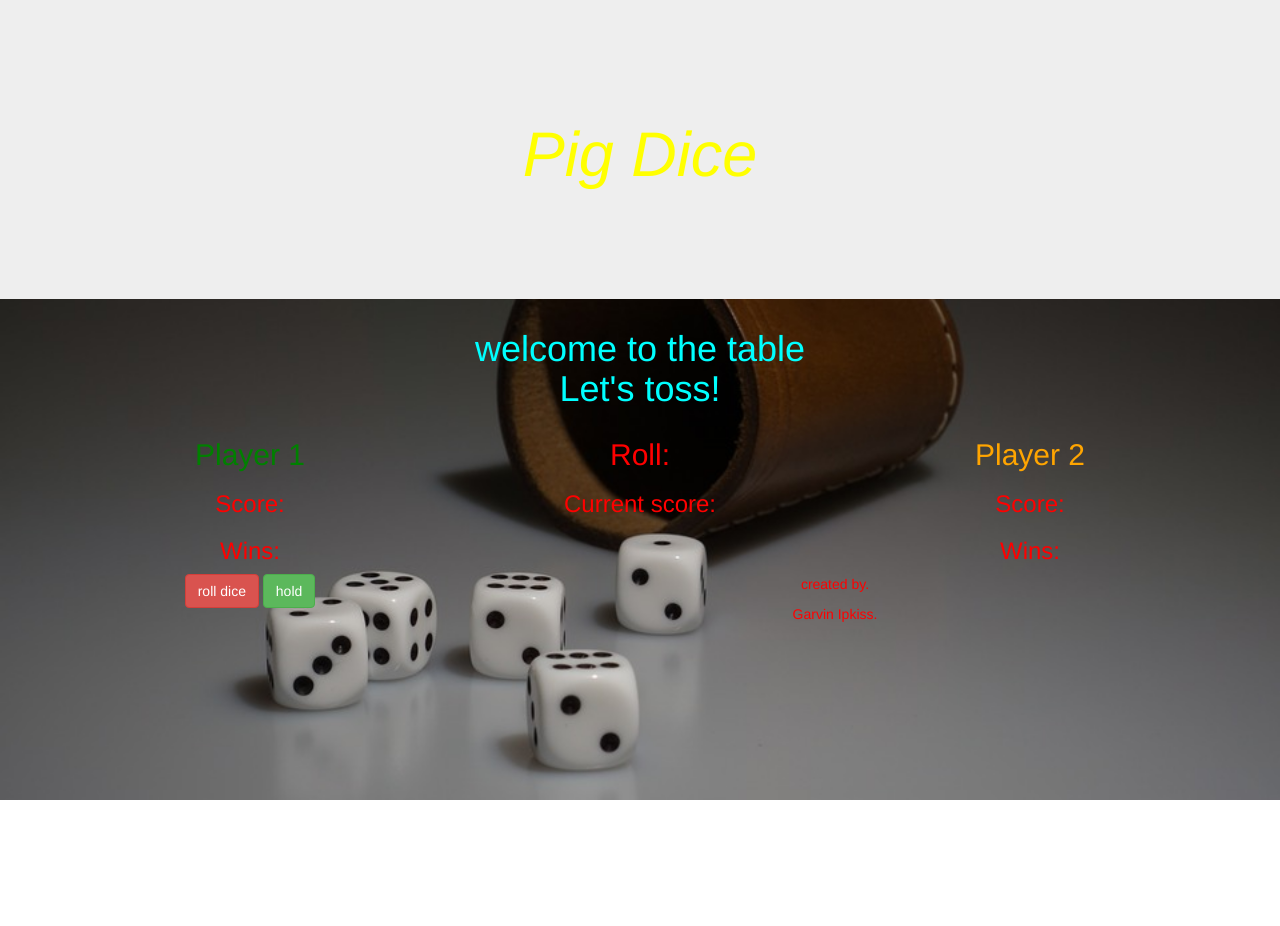
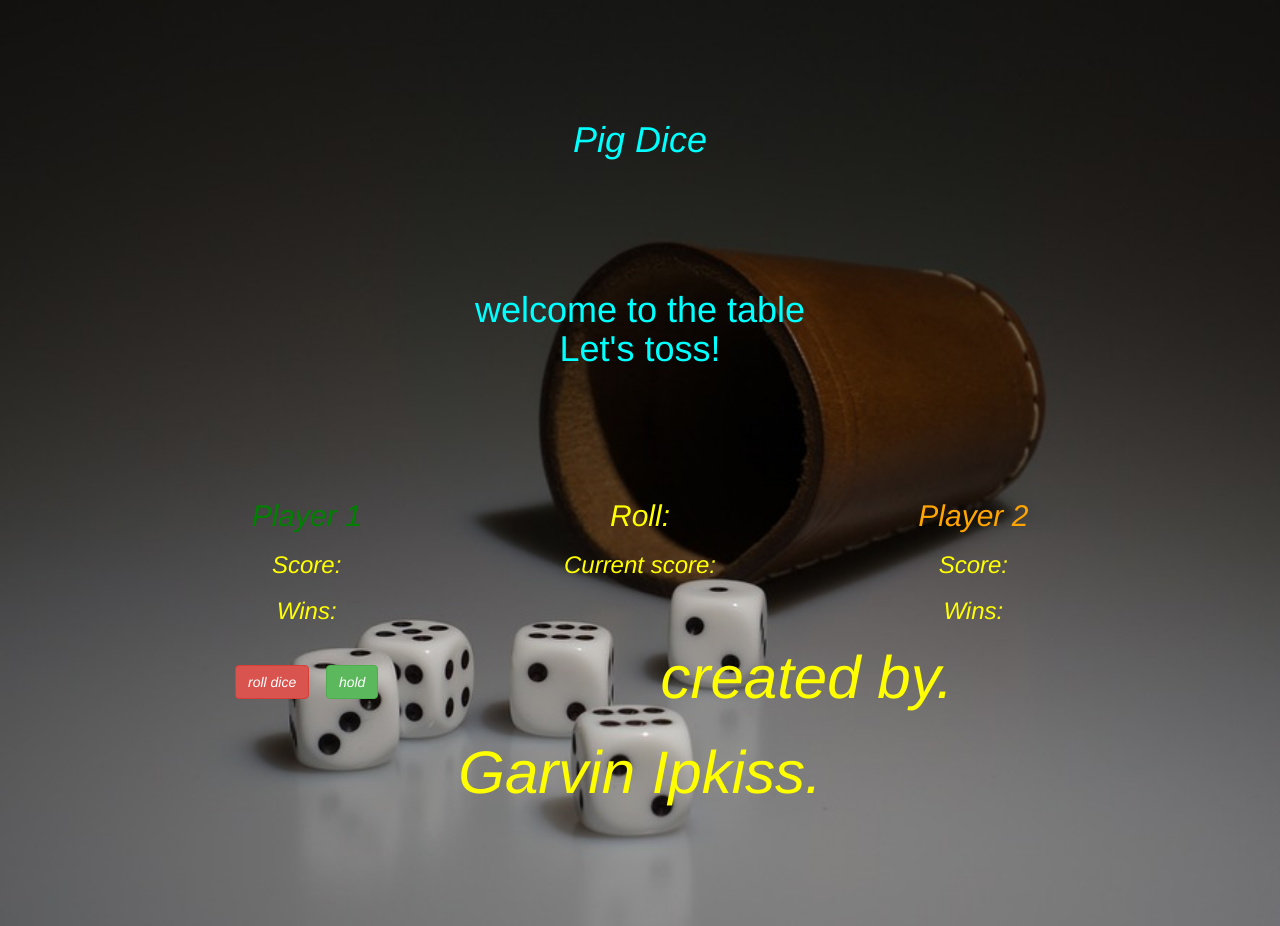
Before and after one commit to garvinipkiss/pig-dice, a plain HTML site: page index.html in a window 1280 px wide. Before the commit the page ends 800 px from the top, so only its background shows below. Drawn offline with Linux system fonts and the light colour scheme.

Commit message:
first commit

```diff
--- a/css/styles.css
+++ b/css/styles.css
@@ -1,4 +1,4 @@
-.jumbotron {
+.container{
   font-size: 60px;
   font-style: italic;
   color: yellow;
--- a/index.html
+++ b/index.html
@@ -10,13 +10,10 @@
   <script src="js/scripts.js" type="text/javascript"></script>
   <title>Pig Dice</title>
 </head>
-
 <body>
-  <div class="jumbotron">
     <div class="container">
       <h1>Pig Dice</h1>
     </div>
-  </div>
   <h1 id="welcome">welcome to the table  <br> Let's toss!</h1>
   <div class="container">
     <div class="row" id="main">
```
